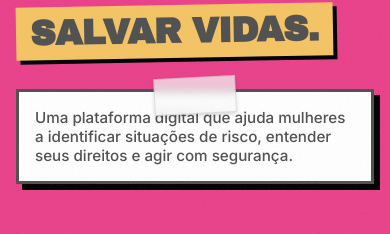
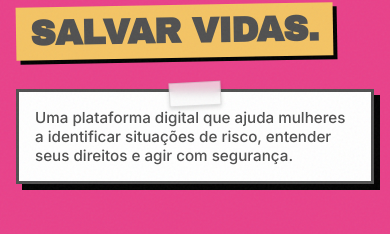
Before and after one commit to iagorlrnc/jusclick, a React (Vite) app: page / in a window 390 px wide. Shown: the part 303-537 px from the top of the page. Built offline with nearby package versions, Linux system fonts and the light colour scheme.

Commit message:
upgrade div hero

```diff
--- a/src/index.css
+++ b/src/index.css
@@ -128,6 +128,14 @@ body::before {
   backdrop-filter: blur(4px);
 }
 
+@media (max-width: 767px) {
+  .paper-card::before {
+    width: 50px;
+    height: 22px;
+    top: -10px;
+  }
+}
+
 .paper-card.tape-corner::before {
   top: -15px;
   left: -15px;
```
